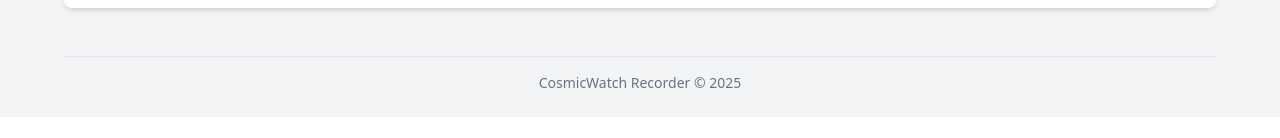
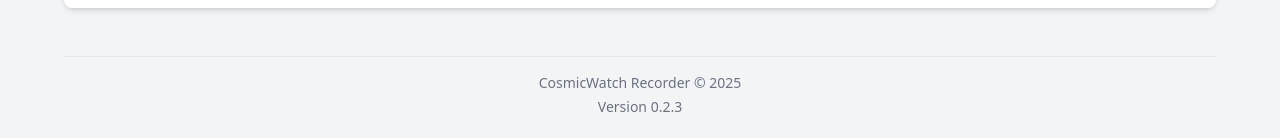
Before and after one commit to accel-kitchen/cosmicwatch-app, a React (Vite) app: page / in a window 1280 px wide. Shown: the part 1192-1330 px from the top of the page. Before the commit the page ends 1309 px from the top, so only its background shows below. Built offline with nearby package versions, Linux system fonts and the light colour scheme.

Commit message:
v0.2.3
add version statement

```diff
--- a/package.json
+++ b/package.json
@@ -1,7 +1,7 @@
 {
   "name": "cosmicwatch-recorder",
   "private": true,
-  "version": "0.2.2",
+  "version": "0.2.3",
   "type": "module",
   "author": {
     "name": "nagi",
--- a/src-tauri/tauri.conf.json
+++ b/src-tauri/tauri.conf.json
@@ -1,7 +1,7 @@
 {
   "$schema": "../node_modules/@tauri-apps/cli/config.schema.json",
   "productName": "CosmicWatchRecorder",
-  "version": "0.2.2",
+  "version": "0.2.3",
   "identifier": "com.nagi.cosmicwatch-recorder",
   "build": {
     "frontendDist": "../dist",
--- a/src/common/components/Layout.tsx
+++ b/src/common/components/Layout.tsx
@@ -1,4 +1,5 @@
 import React from "react";
+import packageInfo from "../../../package.json";
 
 // 共通のセクションタイトルを別ファイルに移動する準備として、まずは内部で改善
 export const SectionTitle = ({ children }: { children: React.ReactNode }) => (
@@ -30,7 +31,10 @@
         </header>
         <main>{children}</main>
         <footer className="mt-12 pt-4 border-t border-gray-200 text-center text-gray-500 text-sm">
-          <p>CosmicWatch Recorder &copy; {new Date().getFullYear()}</p>
+          <div className="space-y-1">
+            <p>CosmicWatch Recorder &copy; {new Date().getFullYear()}</p>
+            <p>Version {packageInfo.version}</p>
+          </div>
         </footer>
       </div>
     </div>
--- /dev/null
+++ b/src/types.d.ts
@@ -0,0 +1,15 @@
+// TypeScript 型定義ファイル
+
+// JSON ファイルをモジュールとしてインポートできるようにする
+declare module "*.json" {
+  const value: {
+    name: string;
+    version: string;
+    repository: {
+      type: string;
+      url: string;
+    };
+    [key: string]: any;
+  };
+  export default value;
+}
--- a/tsconfig.app.json
+++ b/tsconfig.app.json
@@ -10,6 +10,7 @@
     /* Bundler mode */
     "moduleResolution": "bundler",
     "allowImportingTsExtensions": true,
+    "resolveJsonModule": true,
     "isolatedModules": true,
     "moduleDetection": "force",
     "noEmit": true,
@@ -22,5 +23,5 @@
     "noFallthroughCasesInSwitch": true,
     "noUncheckedSideEffectImports": true
   },
-  "include": ["src"]
+  "include": ["src", "src/types.d.ts"]
 }
```
